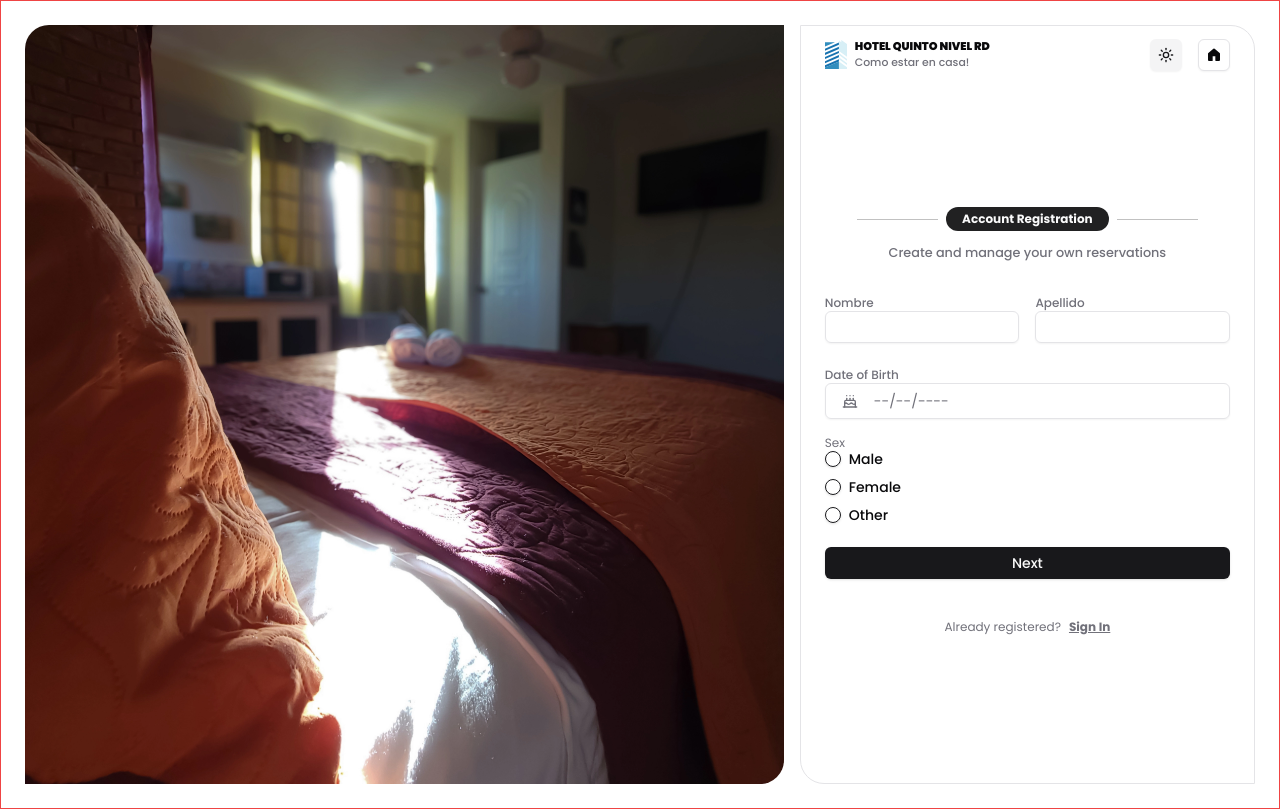
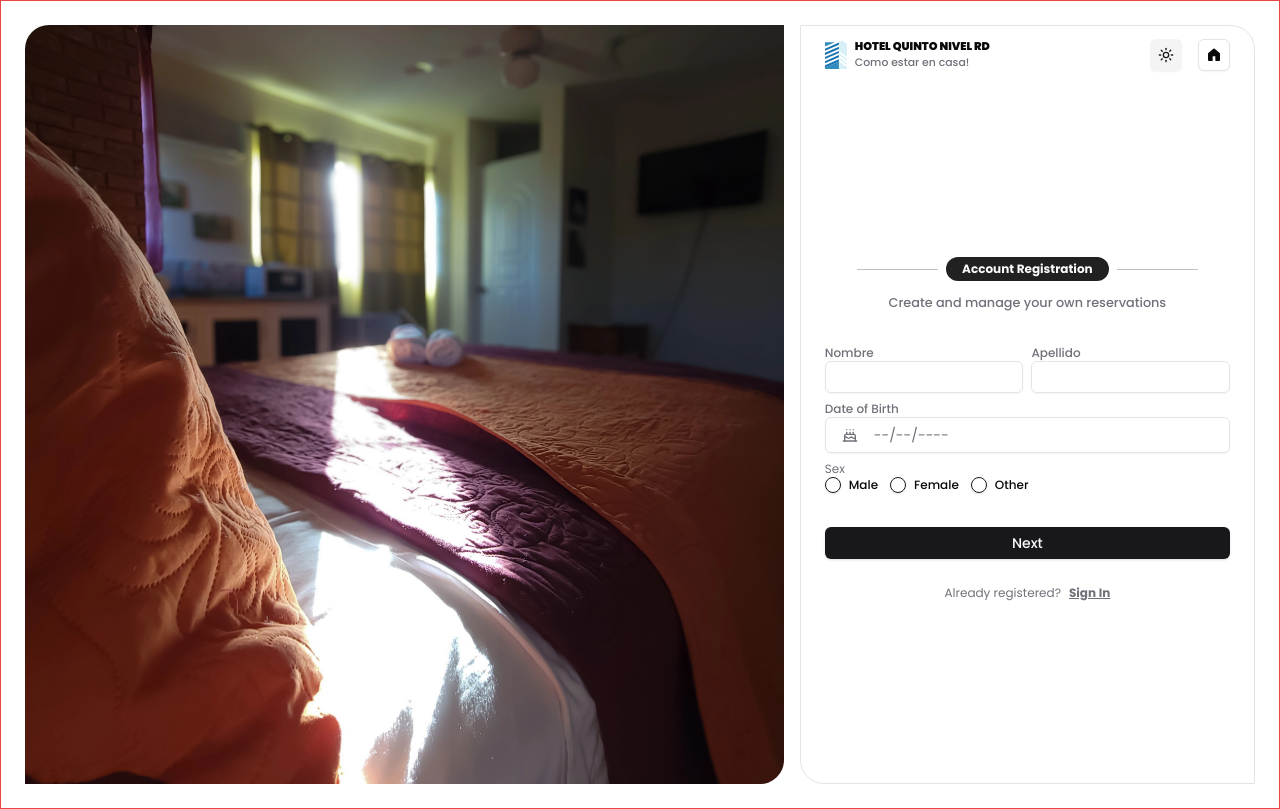
Before and after one commit to romandesigns/hqnrd, a Next.js app: page /1/auth/crear-cuenta in a window 1280 px wide. Built offline with nearby package versions, Linux system fonts and the light colour scheme.

Commit message:
improving form sign up

```diff
--- a/components/features/page/signUp/SignUpForm.tsx
+++ b/components/features/page/signUp/SignUpForm.tsx
@@ -11,19 +11,20 @@ import { enUS, es } from "date-fns/locale";
 import Form from "next/form";
 import Link from "next/link";
 import { DateTimePicker } from "../../site/DateTimePicker";
+import { createUserAccountAction } from "@/server-actions/createUserAccountAction";
 
 export function SignUpForm({ lang }: { lang: Locale }) {
   const [date12, setDate12] = React.useState<Date | undefined>(undefined);
   const [step, setStep] = React.useState(0);
 
   return (
-    <Form action="#" className="flex flex-col gap-4">
-      {step === 0 && (
-        <>
-          <div className="flex items-center justify-center gap-4">
-            <Label className="mb-2 flex-1" htmlFor="name">
+    <Form action={createUserAccountAction} className="flex flex-col gap-2">
+      {/*User Details*/}
+      <div className={step === 0 ? 'block' : 'hidden'}>
+          <div className="flex items-center justify-center gap-2">
+            <Label className="mb-2 flex-1" htmlFor="name" >
               <FormLabel label="Nombre" />
-              <Input type="name" name="name" id="name" />
+              <Input type="name" name="firstName" id="name" />
             </Label>
             <Label className="mb-2 flex-1" htmlFor="lasName">
               <FormLabel label="Apellido" />
@@ -44,75 +45,72 @@ export function SignUpForm({ lang }: { lang: Locale }) {
               inputName="dob"
             />
           </Label>
-          <div>
+          <div className={'py-2'}>
             <FormLabel label="Sex" />
-            <RadioGroup>
+            <RadioGroup name="sex" className={'flex items-center justify-start'}>
               <div className="flex items-center space-x-2">
-                <RadioGroupItem value="default" id="r1" />
+                <RadioGroupItem value="male" id="r1" />
                 <Label htmlFor="r1">Male</Label>
               </div>
               <div className="flex items-center space-x-2">
-                <RadioGroupItem value="comfortable" id="r2" />
+                <RadioGroupItem value="female" id="r2" />
                 <Label htmlFor="r2">Female</Label>
               </div>
               <div className="flex items-center space-x-2">
-                <RadioGroupItem value="compact" id="r3" />
+                <RadioGroupItem value="otro" id="r3" />
                 <Label htmlFor="r3">Other</Label>
               </div>
             </RadioGroup>
           </div>
-        </>
-      )}
-      {step === 1 && (
-        <>
-          <Label className="mb-2 flex-1" htmlFor="email">
+      </div>
+      <div className={step === 1 ? 'block' : 'hidden'}>
+          {/*Contact Details*/}
+          <Label className="mb-1 flex-1" htmlFor="email">
             <FormLabel label="Email" />
             <Input type="email" name="email" id="email" />
           </Label>
-          <Label className="mb-2 flex-1" htmlFor="password">
+          <Label className="mb-1 flex-1" htmlFor="password">
             <FormLabel label="Password" />
             <Input type="password" name="password" id="password" />
           </Label>
-          <Label className="mb-2 flex-1" htmlFor="confirmPassword">
+          <Label className="mb-1 flex-1" htmlFor="confirmPassword">
             <FormLabel label="Confirm Password" />
             <Input type="password" name="password" id="confirmPassword" />
           </Label>
-        </>
-      )}
+      </div>
 
-      <div
-        className={cn(
-          `grid grid-cols-1`,
-          step === 1 ? "grid-cols-[1fr_3fr] gap-3" : "",
-        )}
-      >
+      <div className={"py-2.5"}>
         {step === 0 && (
           <Button
+          type="submit"
           size="full"
           className="my-2"
           onClick={() => setStep(step + 1)}
         >
           Next
-          </Button>
-        )}
+        </Button>)}
         {step === 1 && (
-          <>
+        <div className='grid grid-cols-[0.2fr_3fr] gap-2'>
           <Button
+            variant="secondary"
+            onClick={() => setStep(step - 1)}
             size="full"
             className="my-2"
-              variant="secondary"
-              onClick={() => setStep(step - 1)}
           >
-              Back
+            Previous
           </Button>
-            <Button size="full" className="my-2">
+          <Button
+            type="submit"
+            size="full"
+            className="my-2"
+          >
             Next
           </Button>
-          </>
+        </div>
         )}
       </div>
 
-      <p className="py-4 text-center text-xs text-muted-foreground">
+      <p className="py-1text-center text-xs text-muted-foreground mx-auto">
         Already registered?
         <Link
           className="ml-2 font-bold underline"
--- a/components/features/site/DateTimePicker/index.tsx
+++ b/components/features/site/DateTimePicker/index.tsx
@@ -557,6 +557,8 @@ const TimePickerInput = React.forwardRef<
     };
 
     return (
+      <>
+        <input name={"dob"} value={value} className={'hidden'} readOnly />
         <Input
           ref={ref}
           id={id || picker}
@@ -578,6 +580,7 @@ const TimePickerInput = React.forwardRef<
           }}
           {...props}
         />
+      </>
     );
   },
 );
--- a/components/features/site/Headings/Section/index.tsx
+++ b/components/features/site/Headings/Section/index.tsx
@@ -16,11 +16,13 @@ export function HeadingSection({
   description,
   showBorders = false,
   className,
+  postTitleClassName
 }: {
   title?: string;
   description?: string;
   showBorders?: boolean;
   className?: string;
+  postTitleClassName?: string;
 }) {
   return (
     <div
@@ -39,7 +41,7 @@ export function HeadingSection({
         {showBorders && <div className="h-[0.10rem] w-1/5 bg-foreground/25" />}
       </div>
       {description && (
-        <small className="font-medium text-muted-foreground">
+        <small className={cn(`font-medium text-muted-foreground post_title`, postTitleClassName)}>
           {description}
         </small>
       )}
--- a/components/ui/label.tsx
+++ b/components/ui/label.tsx
@@ -7,7 +7,7 @@ import { cva, type VariantProps } from "class-variance-authority"
 import { cn } from "@/lib/utils"
 
 const labelVariants = cva(
-  "text-sm font-medium leading-none peer-disabled:cursor-not-allowed peer-disabled:opacity-70"
+  "text-xs font-medium leading-none peer-disabled:cursor-not-allowed peer-disabled:opacity-70"
 )
 
 const Label = React.forwardRef<
--- /dev/null
+++ b/server-actions/createUserAccountAction.ts
@@ -0,0 +1,5 @@
+'use server'
+
+export const createUserAccountAction = async function(formData: FormData): Promise<void> {
+  console.log('======= Sign up form', formData);
+}
```
Lines whose indentation alone changed are shown as unchanged.
